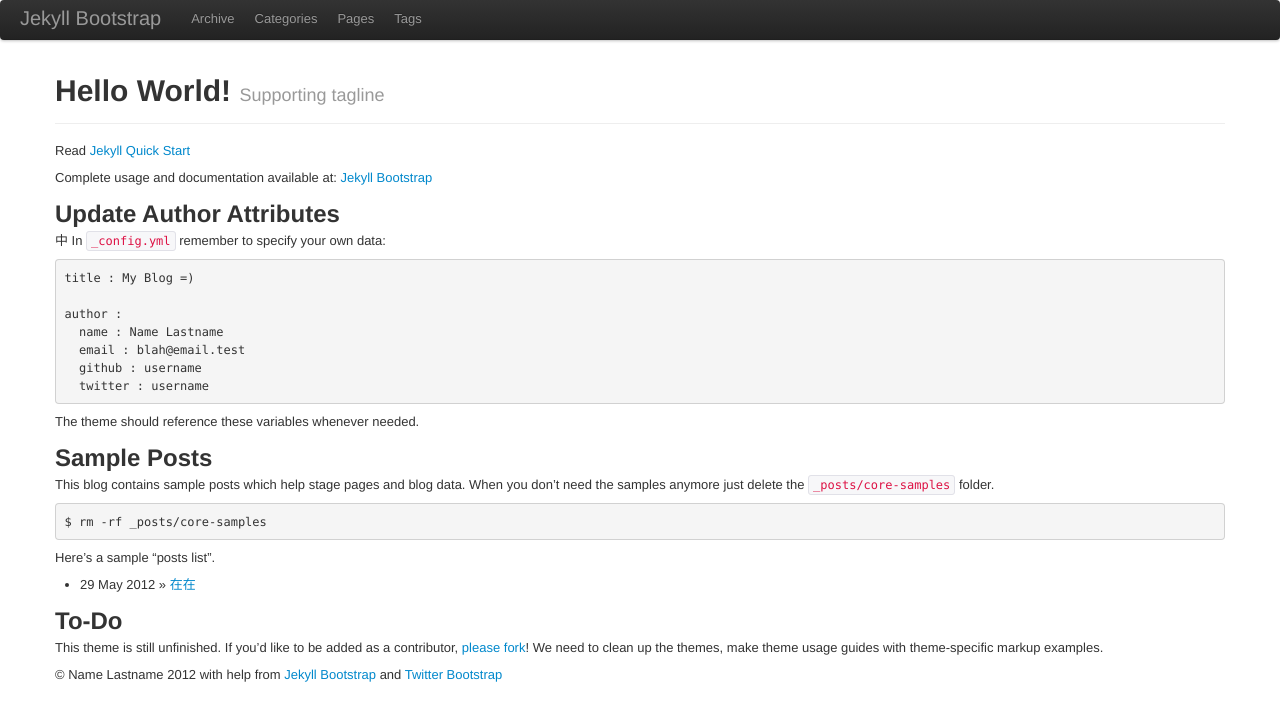
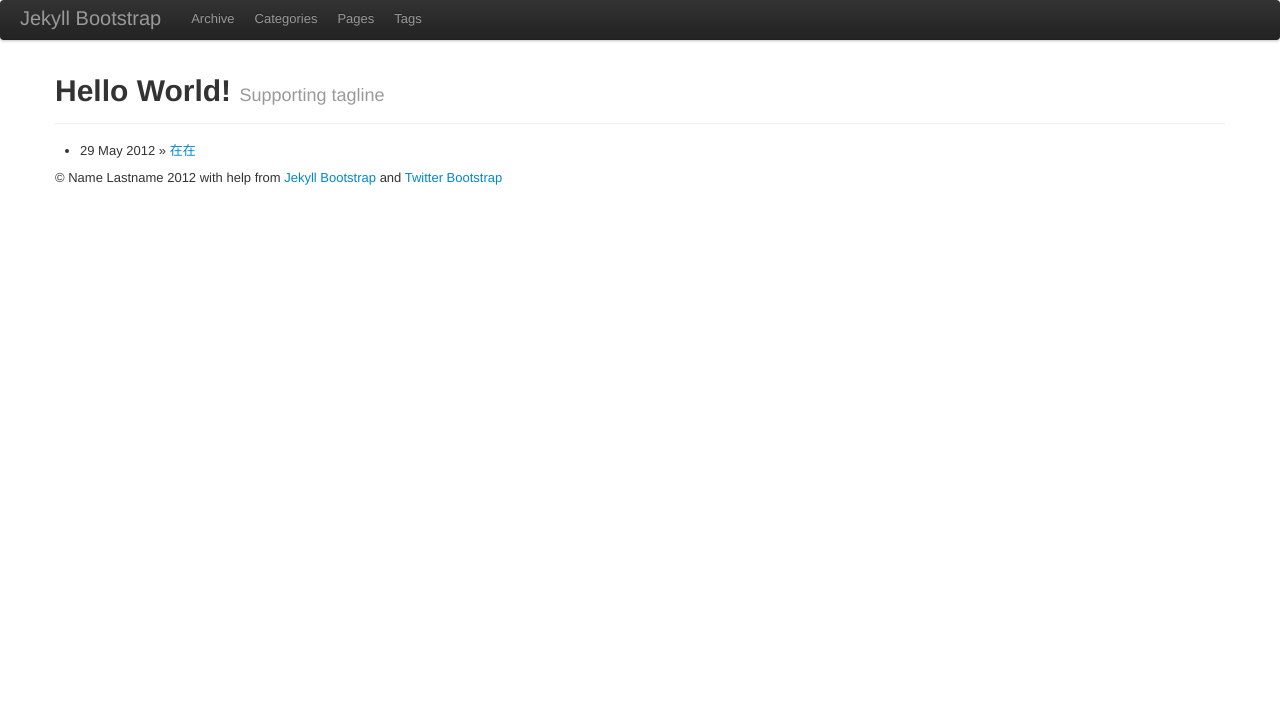
Before and after one commit to dholer/dholer.github.com, a Jekyll site: the page built from index.md, in a window 1280 px wide. Shown: the top 721 px of the page. Built offline with Jekyll 4.4.1, drawn with Linux system fonts in a browser that asks for light colours.

Commit message:
change index.md

```diff
--- a/index.md
+++ b/index.md
@@ -5,40 +5,8 @@ tagline: Supporting tagline
 ---
 {% include JB/setup %}
 
-Read [Jekyll Quick Start](http://jekyllbootstrap.com/usage/jekyll-quick-start.html)
-
-Complete usage and documentation available at: [Jekyll Bootstrap](http://jekyllbootstrap.com)
-
-## Update Author Attributes
-中
-In `_config.yml` remember to specify your own data:
-
-    title : My Blog =)
-
-    author :
-      name : Name Lastname
-      email : blah@email.test
-      github : username
-      twitter : username
-
-The theme should reference these variables whenever needed.
-
-## Sample Posts
-
-This blog contains sample posts which help stage pages and blog data.
-When you don't need the samples anymore just delete the `_posts/core-samples` folder.
-
-    $ rm -rf _posts/core-samples
-
-Here's a sample "posts list".
-
 <ul class="posts">
   {% for post in site.posts %}
     <li><span>{{ post.date | date_to_string }}</span> &raquo; <a href="{{ BASE_PATH }}{{ post.url }}">{{ post.title }}</a></li>
   {% endfor %}
 </ul>
-
-## To-Do
-
-This theme is still unfinished. If you'd like to be added as a contributor, [please fork](http://github.com/plusjade/jekyll-bootstrap)!
-We need to clean up the themes, make theme usage guides with theme-specific markup examples.
```
